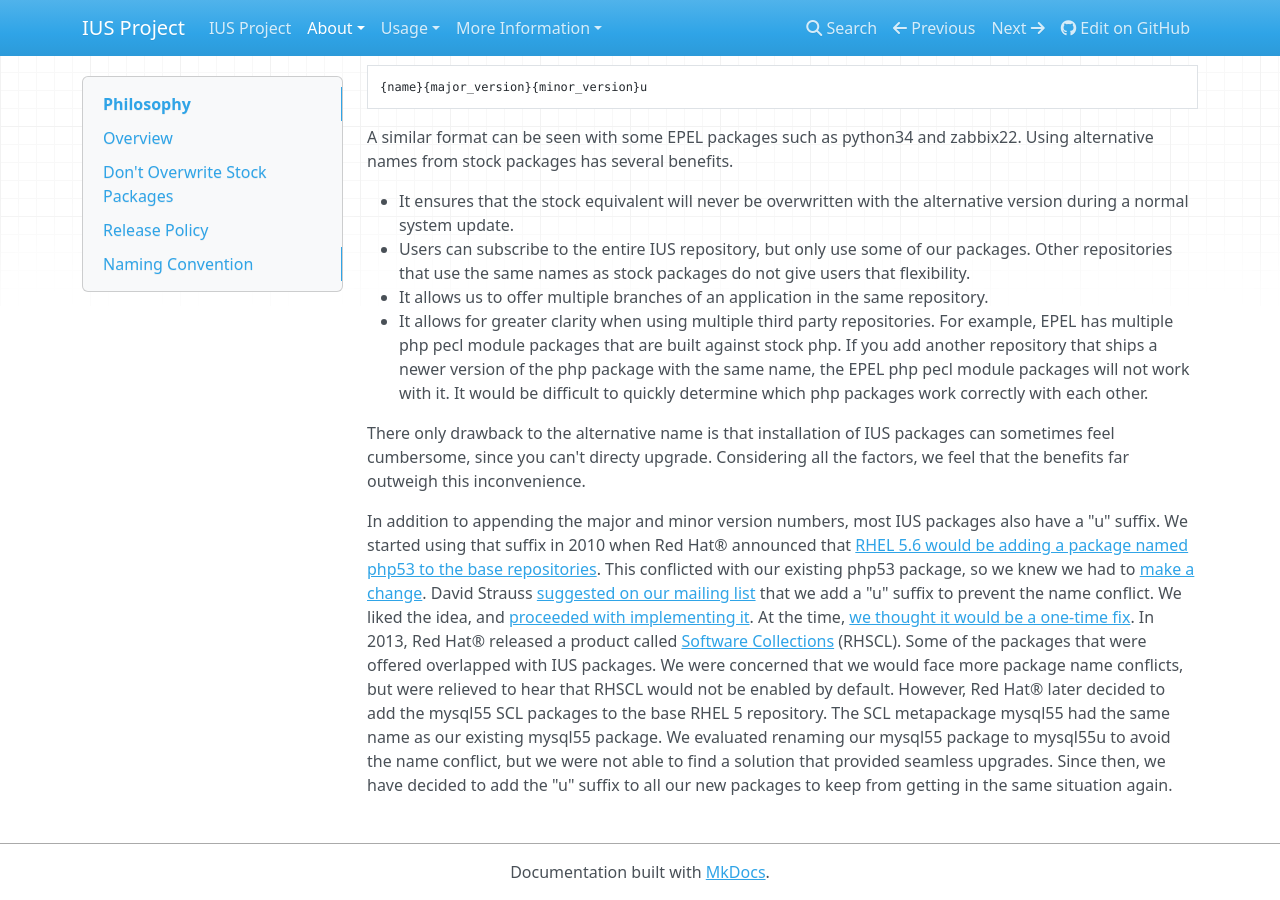
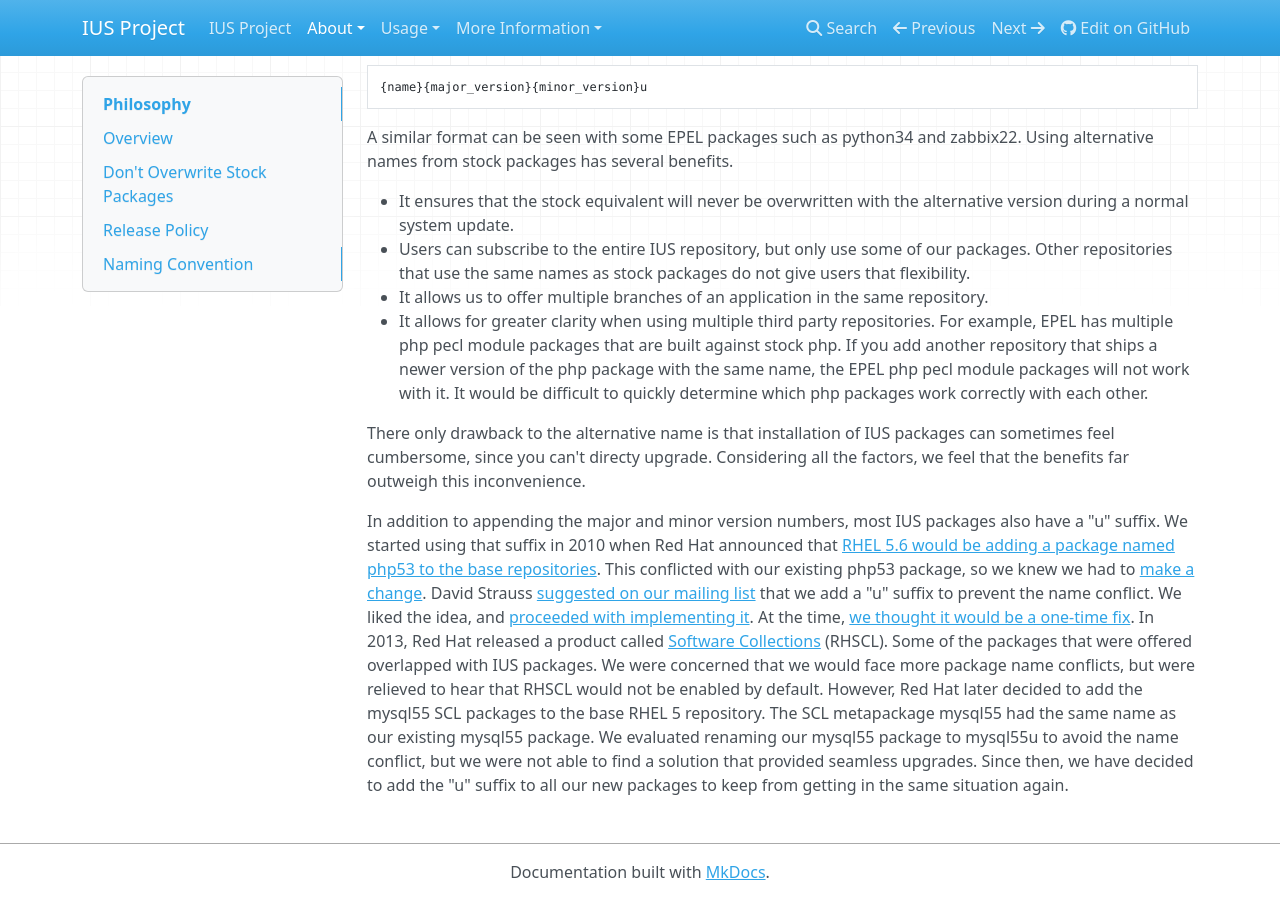
Before and after one commit to iusrepo/ius.io, an MkDocs documentation site: the page built from docs/Philosophy.md, in a window 1280 px wide and 900 px high, scrolled down 879 px. Built offline with MkDocs 1.6.1, drawn with Linux system fonts in a browser that asks for light colours; nearby versions of some CDN libraries; old or Windows-style settings are respelled for this version of MkDocs; some of the changed text lies outside the part shown.

Commit message:
remove ®

```diff
--- a/docs/Philosophy.md
+++ b/docs/Philosophy.md
@@ -3,7 +3,7 @@
 ## Overview
 
 Stock Enterprise Linux packages can get pretty far out of date compared to
-their respective upstream projects.  While Red Hat® [backports][1] security
+their respective upstream projects.  While Red Hat [backports][1] security
 fixes, new features are rarely added.  This approach results in a very stable
 overall operating system, but can be frustrating to users when a new upstream
 feature is needed.
@@ -71,19 +71,19 @@ Considering all the factors, we feel that the benefits far outweigh this
 inconvenience.
 
 In addition to appending the major and minor version numbers, most IUS packages
-also have a "u" suffix.  We started using that suffix in 2010 when Red Hat®
+also have a "u" suffix.  We started using that suffix in 2010 when Red Hat
 announced that [RHEL 5.6 would be adding a package named php53 to the base
 repositories][7].  This conflicted with our existing php53 package, so we knew
 we had to [make a change][8].  David Strauss [suggested on our mailing list][9]
 that we add a "u" suffix to prevent the name conflict.  We liked the idea, and
 [proceeded with implementing it][10].  At the time, [we thought it would be a
-one-time fix][11].  In 2013, Red Hat® released a product called [Software
+one-time fix][11].  In 2013, Red Hat released a product called [Software
 Collections][2] (RHSCL).  Some of the packages that were offered overlapped
 with IUS packages.  We were concerned that we would face more package name
 conflicts, but were relieved to hear that RHSCL would not be enabled by
-default.  However, Red Hat® later decided to add the mysql55 SCL packages to
-the base RHEL 5 repository.  The SCL metapackage mysql55 had the same name as
-our existing mysql55 package.  We evaluated renaming our mysql55 package to
+default.  However, Red Hat later decided to add the mysql55 SCL packages to the
+base RHEL 5 repository.  The SCL metapackage mysql55 had the same name as our
+existing mysql55 package.  We evaluated renaming our mysql55 package to
 mysql55u to avoid the name conflict, but we were not able to find a solution
 that provided seamless upgrades.  Since then, we have decided to add the "u"
 suffix to all our new packages to keep from getting in the same situation
```
Also changed, not shown: docs/SafeRepo.md (+1 -1 lines), docs/index.md (+1 -1 lines).
